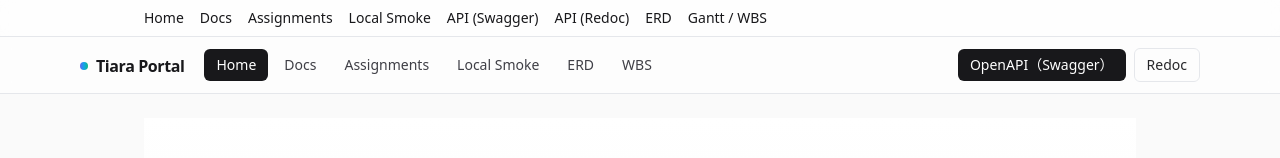
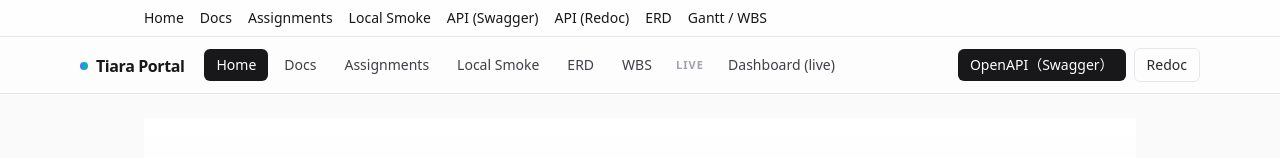
Before and after one commit to inkproduction1400-bot/tiara-portal, a Next.js app: page / in a window 1280 px wide. Shown: the top 158 px of the page. Built offline with nearby package versions, Linux system fonts and the light colour scheme.

Commit message:
fix(nav): App Router usePathname() + add Live section

```diff
--- a/components/DocsNav.tsx
+++ b/components/DocsNav.tsx
@@ -1,9 +1,9 @@
-// components/DocsNav.tsx
 import Link from "next/link";
-import { useRouter } from "next/router";
+import { usePathname } from "next/navigation";
 import { useMemo } from "react";
 
 type Item = { href: string; label: string };
+
 const items: Item[] = [
   { href: "/", label: "Home" },
   { href: "/dev/docs", label: "Docs" },
@@ -13,20 +13,21 @@ const items: Item[] = [
   { href: "/wbs", label: "WBS" },
 ];
 
+const liveItems: Item[] = [
+  { href: "/dev/live/dashboard", label: "Dashboard (live)" },
+];
+
 export default function DocsNav() {
-  const { pathname } = useRouter();
+  const pathname = usePathname() ?? "";
 
   const activeMatch = useMemo(() => {
-    // 先頭一致でアクティブ判定
-    return (href: string) =>
-      pathname === href || pathname.startsWith(href + "/");
+    return (href: string) => pathname === href || pathname.startsWith(href + "/");
   }, [pathname]);
 
   return (
     <header className="sticky top-0 z-40 border-b bg-white/80 backdrop-blur supports-[backdrop-filter]:bg-white/60">
       <div className="mx-auto max-w-6xl px-4">
         <div className="flex h-14 items-center gap-3">
-          {/* ロゴ/タイトル */}
           <Link href="/" className="font-semibold tracking-tight">
             <span className="inline-flex items-center gap-2">
               <span className="h-2 w-2 rounded-full bg-gradient-to-r from-indigo-500 via-sky-500 to-emerald-500" />
@@ -34,7 +35,6 @@ export default function DocsNav() {
             </span>
           </Link>
 
-          {/* ナビ（水平スクロール） */}
         <nav className="ml-2 flex-1 overflow-x-auto">
           <ul className="flex items-center gap-1 min-w-max">
             {items.map((it) => {
@@ -45,9 +45,31 @@ export default function DocsNav() {
                     href={it.href}
                     className={[
                       "relative block rounded-md px-3 py-1.5 text-sm transition",
-                        active
-                          ? "bg-zinc-900 text-white"
-                          : "text-zinc-700 hover:bg-zinc-100",
+                      active ? "bg-zinc-900 text-white" : "text-zinc-700 hover:bg-zinc-100",
+                    ].join(" ")}
+                  >
+                    {it.label}
+                    {active && (
+                      <span className="pointer-events-none absolute inset-x-1 -bottom-0.5 h-0.5 rounded-full bg-gradient-to-r from-indigo-500 via-sky-500 to-emerald-500" />
+                    )}
+                  </Link>
+                </li>
+              );
+            })}
+
+            <li aria-hidden className="mx-2 select-none text-[11px] font-bold uppercase tracking-widest text-zinc-400">
+              Live
+            </li>
+
+            {liveItems.map((it) => {
+              const active = activeMatch(it.href);
+              return (
+                <li key={it.href}>
+                  <Link
+                    href={it.href}
+                    className={[
+                      "relative block rounded-md px-3 py-1.5 text-sm transition",
+                      active ? "bg-zinc-900 text-white" : "text-zinc-700 hover:bg-zinc-100",
                     ].join(" ")}
                   >
                     {it.label}
@@ -61,18 +83,11 @@ export default function DocsNav() {
           </ul>
         </nav>
 
-          {/* 右側：APIリンク群 */}
         <div className="hidden sm:flex items-center gap-2">
-            <Link
-              href="/docs/swagger"
-              className="rounded-md bg-zinc-900 px-3 py-1.5 text-sm font-medium text-white hover:opacity-90"
-            >
+          <Link href="/docs/swagger" className="rounded-md bg-zinc-900 px-3 py-1.5 text-sm font-medium text-white hover:opacity-90">
             OpenAPI（Swagger）
           </Link>
-            <Link
-              href="/docs/api"
-              className="rounded-md border px-3 py-1.5 text-sm font-medium text-zinc-800 hover:bg-zinc-100"
-            >
+          <Link href="/docs/api" className="rounded-md border px-3 py-1.5 text-sm font-medium text-zinc-800 hover:bg-zinc-100">
             Redoc
           </Link>
         </div>
```
Lines whose indentation alone changed are shown as unchanged.
